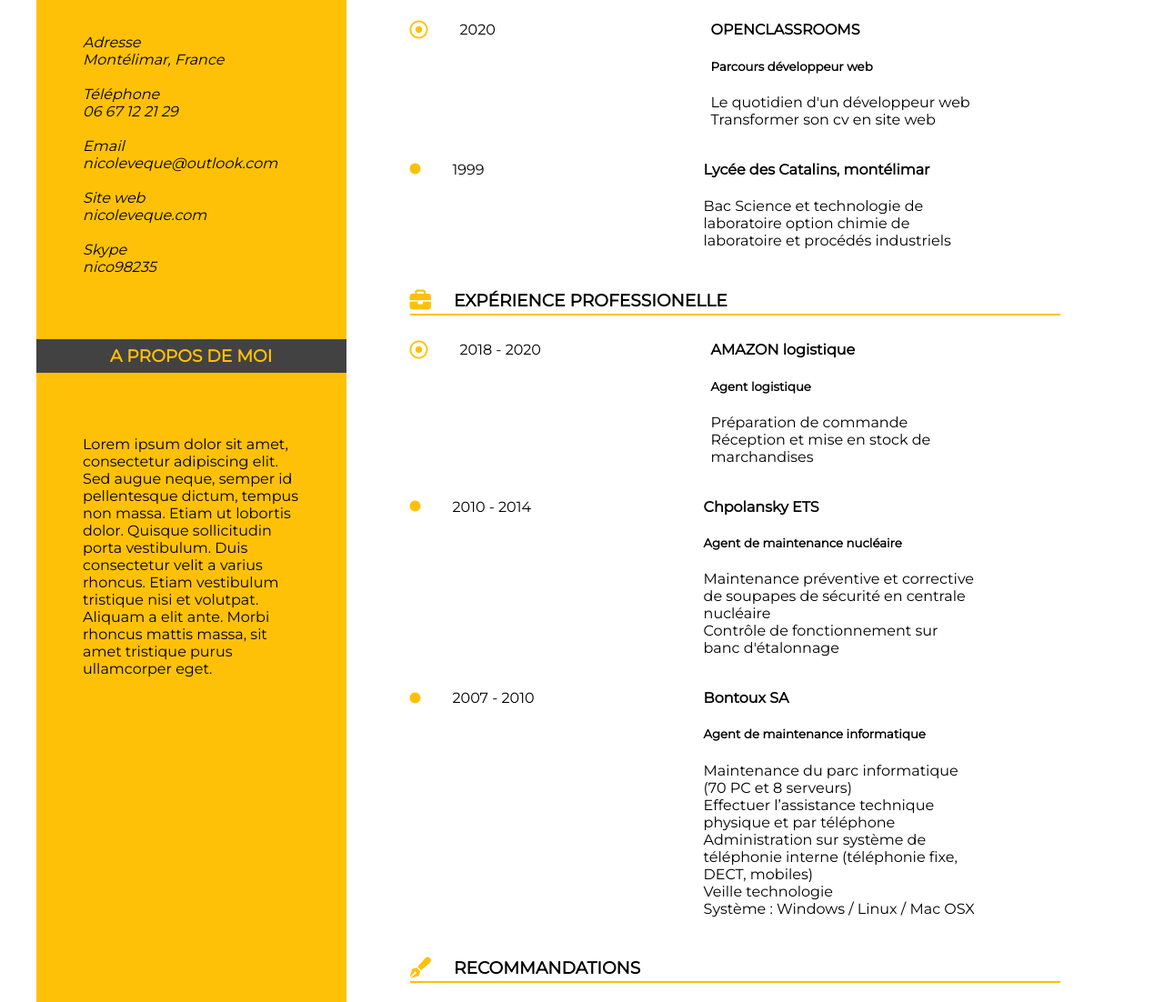
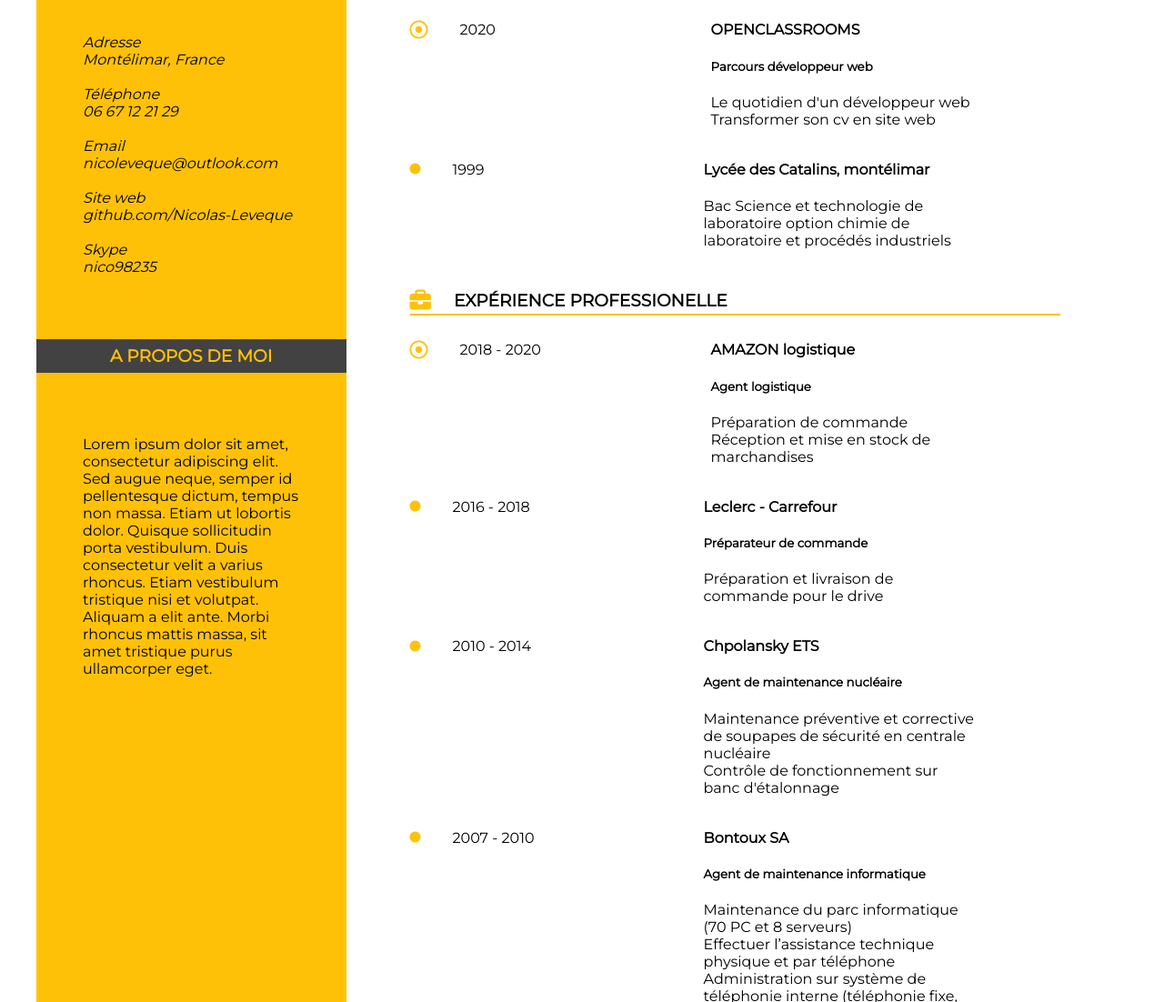
Before and after one commit to Nicolas-Leveque/cv, a plain HTML site: page index.html in a window 1280 px wide. Shown: the part 296-1398 px from the top of the page at 91% size. Drawn offline with Linux system fonts and the light colour scheme.

Commit message:
ajout contenu dernière minute

```diff
--- a/index.html
+++ b/index.html
@@ -27,9 +27,9 @@
                         Téléphone<br>
                         06 67 12 21 29<br><br>
                         Email<br>
-                        <a href= "mailto:nicolas.leveque1980@gmail.com" target="#">nicoleveque@outlook.com</a><br><br>
+                        <a href= "mailto:nicoleveque@outlook.com" target="#">nicoleveque@outlook.com</a><br><br>
                         Site web<br>
-                        <a href="https://github.com/Nicolas-Leveque/" target="_blank">nicoleveque.com</a><br><br>
+                        <a href="https://github.com/Nicolas-Leveque/" target="_blank">github.com/Nicolas-Leveque</a><br><br>
                         Skype<br>
                         nico98235<br><br>
                     </address>
@@ -85,6 +85,16 @@
                     </div>
                     <div class="ajustement">
                         <div class="dot"><i class="fas fa-circle fa-xs"></i></div>
+                        <div class="année">2016 - 2018</div>
+                        <div class="where">
+                             <h4>Leclerc - Carrefour</h4>
+                            <h5>Préparateur de commande</h5>
+                            <p>Préparation et livraison de commande pour le drive</p>
+
+                         </div>
+                    </div>
+                    <div class="ajustement">
+                        <div class="dot"><i class="fas fa-circle fa-xs"></i></div>
                         <div class="année">2010 - 2014</div>
                         <div class="where">
                              <h4>Chpolansky ETS</h4>
```
